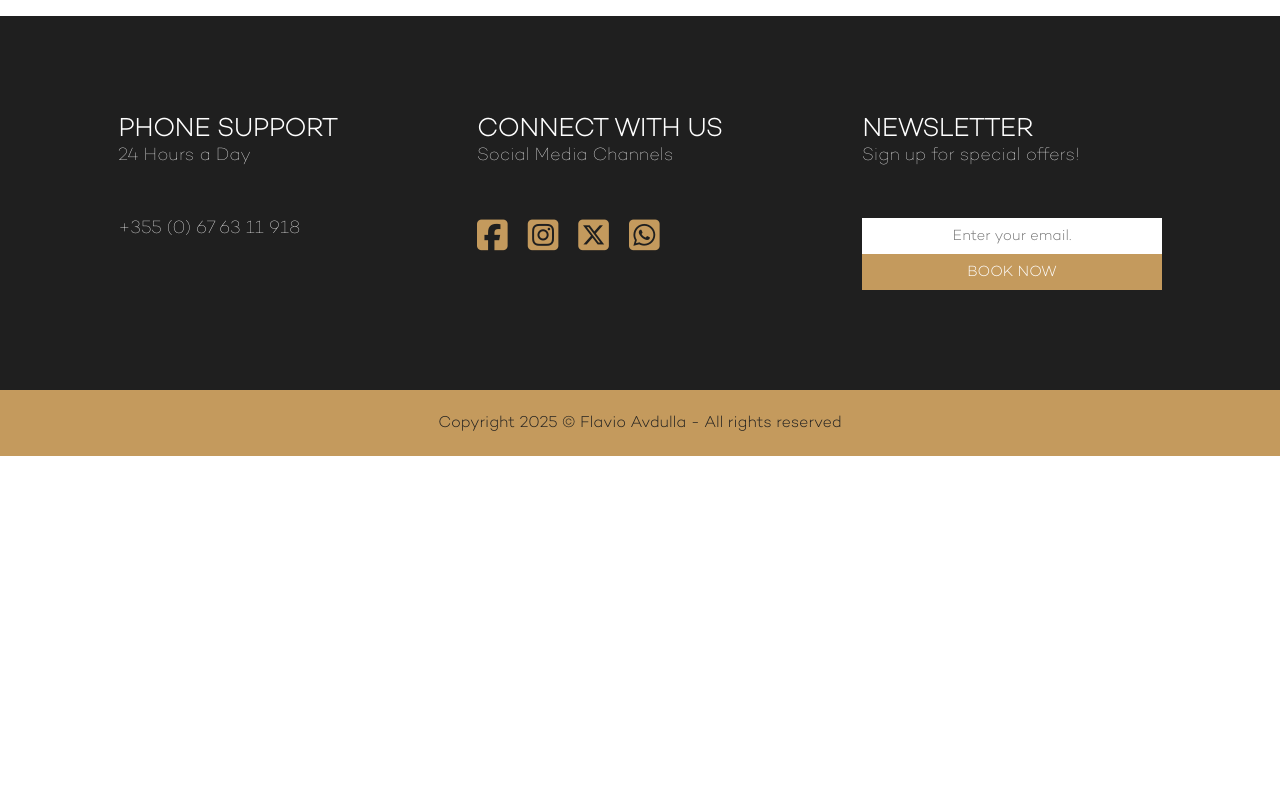
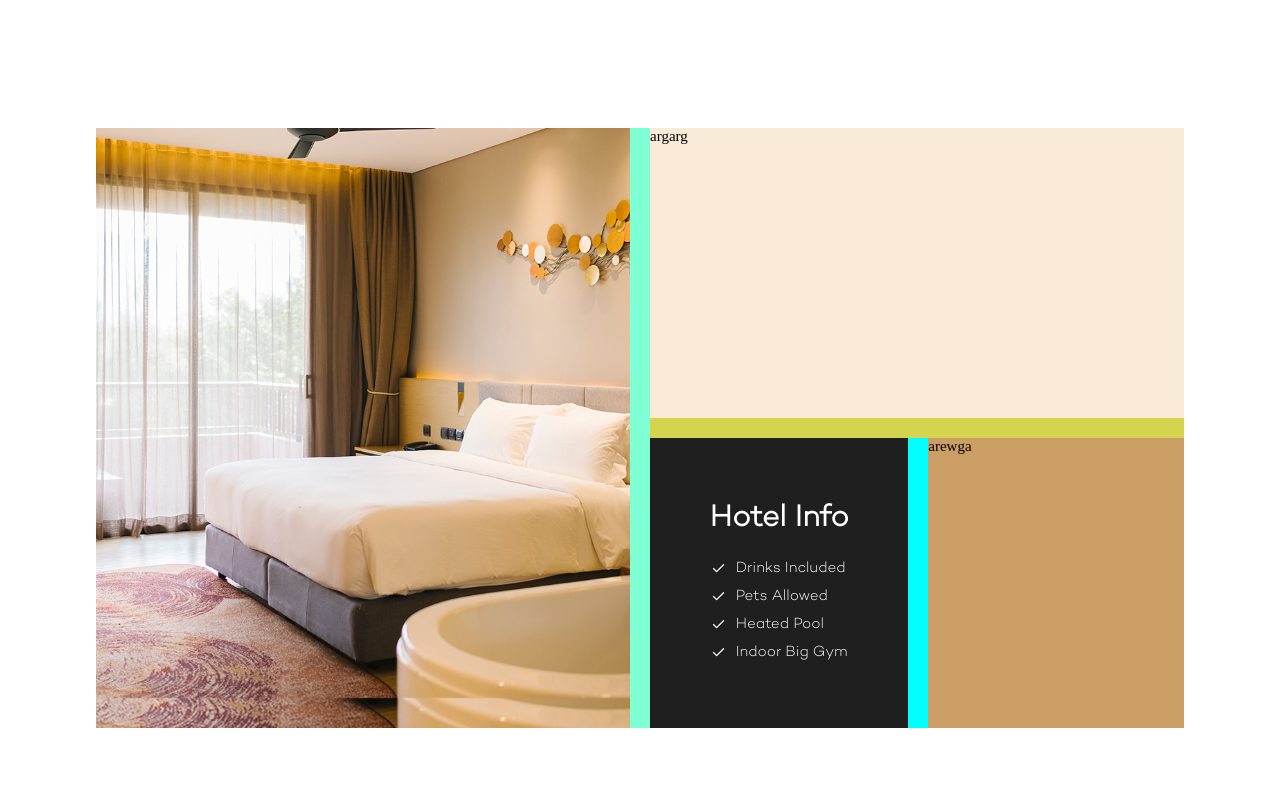
Before and after one commit to FlavioAvdulla/Hotel-Booking-System, a React (Vite) app in the folder FrontEnd/: page /gallery in a window 1280 px wide. Shown: the part 1140-1940 px from the top of the page. Before the commit the page ends 1596 px from the top, so only its background shows below. Built offline with nearby package versions, Linux system fonts and the light colour scheme.

Commit message:
web_update

```diff
--- a/FrontEnd/package.json
+++ b/FrontEnd/package.json
@@ -29,11 +29,14 @@
     "@types/react": "^18.3.12",
     "@types/react-dom": "^18.3.1",
     "@vitejs/plugin-react": "^4.3.4",
+    "autoprefixer": "^10.4.20",
     "eslint": "^9.15.0",
     "eslint-plugin-react": "^7.37.2",
     "eslint-plugin-react-hooks": "^5.0.0",
     "eslint-plugin-react-refresh": "^0.4.14",
     "globals": "^15.12.0",
+    "postcss": "^8.5.1",
+    "tailwindcss": "^4.0.0",
     "vite": "^6.0.1"
   }
 }
--- a/FrontEnd/src/components/Pages/Gallery/Gallery.css
+++ b/FrontEnd/src/components/Pages/Gallery/Gallery.css
@@ -6,7 +6,7 @@
     height: 100%
 }
 
-.gallery-container {
+.gallery-container-01 {
     width: 85%;
     margin: 100px auto 100px auto;
     /* background-color: rgb(237, 237, 237); */
@@ -22,8 +22,8 @@
 
 .gallery-title h1 {
     font-family: 'CamptonBook', sans-serif;
-    font-weight: 200;
-    font-size: 30px;
+    color: var(--gold-color);
+    font-size: 40px;
     margin: 0px 0px 20px 0px;
   }
 
@@ -61,7 +61,7 @@
 
 .gallery-section-01 img:hover {
     scale: 105%;
-    box-shadow: 0px 0px 15px rgba(0, 0, 0, 0.297);
+    box-shadow: 0px 0px 45px rgba(85, 38, 0, 0.697);
 }
 
 /* Modal */
@@ -88,3 +88,116 @@
     width: 100%;
     height: auto;
 }
+
+.arrow-right {
+    cursor: pointer;
+    color: white;
+    font-size: 40px;
+    margin: 0px 0px 0px 50px;
+}
+
+.arrow-left {
+    cursor: pointer;
+    color: white;
+    font-size: 40px;
+    margin: 0px 50px 0px 0px;
+}
+
+.gallery-container-02 {
+    display: flex;
+    width: 85%;
+    height: 600px;
+    margin: 100px auto 100px auto;
+    background-color: aliceblue;
+}
+
+.gallery-section-02 {
+    display: flex;
+    width: 100%;
+    height: 100%;
+    background-color: aquamarine;
+    gap: 20px;
+}
+
+.gallery-left {
+    display: flex;
+    width: 50%;
+    height: 100%;
+    align-items: center;
+    justify-content: center;
+    overflow: hidden;
+    background-color: rgb(193, 193, 122);
+}
+
+.gallery-left img {
+    height: 100%;
+}
+
+.gallery-right {
+    display: flex;
+    flex-direction: column;
+    width: 50%;
+    gap: 20px;
+    background-color: rgb(212, 212, 78);
+}
+
+.gallery-right-01 {
+    height: 50%;
+    background-color: antiquewhite;
+}
+
+.gallery-right-02 {
+    display: flex;
+    height: 50%;
+    background-color: aqua;
+    gap: 20px;
+}
+
+.gallery-right-02-a {
+    display: flex;
+    flex-direction: column;
+    width: 50%;
+    align-items: center;
+    justify-content: center;
+    padding: 30px;
+    gap: 20px;
+    background-color: var(--dark-grey);
+}
+
+.gallery-right-02-a h1 {
+    color: white;
+    font-size: 30px;
+    font-family: 'CamptonLight', sans-serif;
+}
+
+.gallery-right-02-b {
+    width: 50%;
+    background-color: rgb(202, 158, 100);
+}
+
+.info-details {
+    display: flex;
+    flex-direction: column;
+    gap: 5px;
+}
+
+.info-details-1,
+.info-details-2,
+.info-details-3,
+.info-details-4 {
+    display: flex;
+    gap: 10px;
+    align-items: center;
+}
+
+.check-icon {
+    color: white;
+    margin: 4px 0px 0px 0px;
+}
+
+.info-details-1 p,
+.info-details-2 p,
+.info-details-3 p,
+.info-details-4 p {
+    color: white;
+}
--- a/FrontEnd/src/components/Pages/Gallery/Gallery.jsx
+++ b/FrontEnd/src/components/Pages/Gallery/Gallery.jsx
@@ -13,37 +13,81 @@ import gallery_07 from "../../../assets/images/Gallery/gallery_07.jpg";
 import gallery_08 from "../../../assets/images/Gallery/gallery_08.jpg";
 import gallery_09 from "../../../assets/images/Gallery/gallery_09.jpg";
 import gallery_10 from "../../../assets/images/Gallery/gallery_10.jpg";
+import gallery_11 from "../../../assets/images/Gallery/gallery_11.jpg";
+
+// Icons
+import { SlArrowRight } from "react-icons/sl";
+import { SlArrowLeft } from "react-icons/sl";
+import { LuCheck } from "react-icons/lu";
+
+const images = [
+  gallery_01,
+  gallery_02,
+  gallery_03,
+  gallery_04,
+  gallery_05,
+  gallery_06,
+  gallery_07,
+  gallery_08,
+  gallery_09,
+  gallery_10,
+];
 
 // eslint-disable-next-line react/prop-types
-const Modal = ({ isOpen, src, onClose }) => {
+const Modal = ({ isOpen, currentIndex, onNext, onPrev, onClose }) => {
   if (!isOpen) return null;
 
   return (
     <div className="modal" onClick={onClose}>
-      <div className="modal-content">
-        <img src={src} alt="modal" />
+      <i
+        onClick={(e) => {
+          e.stopPropagation();
+          onPrev();
+        }}
+      >
+        <SlArrowLeft className="arrow-left" />
+      </i>
+      <div className="modal-content" onClick={(e) => e.stopPropagation()}>
+        <img src={images[currentIndex]} alt="modal" />
       </div>
+      <i
+        onClick={(e) => {
+          e.stopPropagation();
+          onNext();
+        }}
+      >
+        <SlArrowRight className="arrow-right" />
+      </i>
     </div>
   );
 };
 
 const Gallery = () => {
   const [isModalOpen, setIsModalOpen] = useState(false);
-  const [modalImageSrc, setModalImageSrc] = useState("");
+  const [currentIndex, setCurrentIndex] = useState(0);
 
-  const handleImageClick = (src) => {
-    setModalImageSrc(src);
+  const handleImageClick = (index) => {
+    setCurrentIndex(index);
     setIsModalOpen(true);
   };
 
   const closeModal = () => {
     setIsModalOpen(false);
-    setModalImageSrc("");
+  };
+
+  const goToNextImage = () => {
+    setCurrentIndex((prevIndex) => (prevIndex + 1) % images.length);
+  };
+
+  const goToPrevImage = () => {
+    setCurrentIndex(
+      (prevIndex) => (prevIndex - 1 + images.length) % images.length
+    );
   };
 
   return (
     <div className="gallery">
-      <div className="gallery-container">
+      <div className="gallery-container-01">
         <div className="gallery-title">
           <h1>Masonry Layout</h1>
           <p>
@@ -55,29 +99,117 @@ const Gallery = () => {
 
         <div className="gallery-photos">
           <div className="gallery-section-01">
-            <img src={gallery_01} alt="gallery_01" onClick={() => handleImageClick(gallery_01)} />
-            <img src={gallery_02} alt="gallery_02" onClick={() => handleImageClick(gallery_02)} />
+            <img
+              src={gallery_01}
+              alt="gallery_01"
+              onClick={() => handleImageClick(0)}
+            />
+            <img
+              src={gallery_02}
+              alt="gallery_02"
+              onClick={() => handleImageClick(1)}
+            />
           </div>
           <div className="gallery-section-01">
-            <img src={gallery_06} alt="gallery_06" onClick={() => handleImageClick(gallery_01)} />
-            <img src={gallery_03} alt="gallery_03" onClick={() => handleImageClick(gallery_01)} />
+            <img
+              src={gallery_06}
+              alt="gallery_06"
+              onClick={() => handleImageClick(5)}
+            />
+            <img
+              src={gallery_03}
+              alt="gallery_03"
+              onClick={() => handleImageClick(2)}
+            />
           </div>
           <div className="gallery-section-01">
-          <img src={gallery_08} alt="gallery_08" onClick={() => handleImageClick(gallery_02)} />
-          <img src={gallery_07} alt="gallery_07" onClick={() => handleImageClick(gallery_01)} />
+            <img
+              src={gallery_08}
+              alt="gallery_08"
+              onClick={() => handleImageClick(7)}
+            />
+            <img
+              src={gallery_07}
+              alt="gallery_07"
+              onClick={() => handleImageClick(6)}
+            />
           </div>
           <div className="gallery-section-01">
-            <img src={gallery_04} alt="gallery_04" onClick={() => handleImageClick(gallery_01)} />
-            <img src={gallery_05} alt="gallery_05" onClick={() => handleImageClick(gallery_01)} />
+            <img
+              src={gallery_04}
+              alt="gallery_04"
+              onClick={() => handleImageClick(3)}
+            />
+            <img
+              src={gallery_05}
+              alt="gallery_05"
+              onClick={() => handleImageClick(4)}
+            />
           </div>
           <div className="gallery-section-01">
-            <img src={gallery_10} alt="gallery_10" onClick={() => handleImageClick(gallery_01)} />
-            <img src={gallery_09} alt="gallery_09" onClick={() => handleImageClick(gallery_02)} />
+            <img
+              src={gallery_10}
+              alt="gallery_10"
+              onClick={() => handleImageClick(9)}
+            />
+            <img
+              src={gallery_09}
+              alt="gallery_09"
+              onClick={() => handleImageClick(8)}
+            />
           </div>
         </div>
       </div>
 
-      <Modal isOpen={isModalOpen} src={modalImageSrc} onClose={closeModal} />
+      <Modal
+        isOpen={isModalOpen}
+        currentIndex={currentIndex}
+        onNext={goToNextImage}
+        onPrev={goToPrevImage}
+        onClose={closeModal}
+      />
+      <div className="gallery-container-02">
+        <div className="gallery-section-02">
+          <div className="gallery-left">
+            <img src={gallery_11} alt="gallery_11" />
+          </div>
+          <div className="gallery-right">
+            <div className="gallery-right-01">argarg</div>
+            <div className="gallery-right-02">
+              <div className="gallery-right-02-a">
+                <h1>Hotel Info</h1>
+                <div className="info-details">
+                  <div className="info-details-1">
+                    <i>
+                      <LuCheck className="check-icon" />
+                    </i>
+                    <p>Drinks Included</p>
+                  </div>
+                  <div className="info-details-2">
+                    <i>
+                      <LuCheck className="check-icon" />
+                    </i>
+                    <p>Pets Allowed</p>
+                  </div>
+                  <div className="info-details-3">
+                    <i>
+                      <LuCheck className="check-icon" />
+                    </i>
+                    <p>Heated Pool</p>
+                  </div>
+                  <div className="info-details-4">
+                    <i>
+                      <LuCheck className="check-icon" />
+                    </i>
+                    <p>Indoor Big Gym</p>
+                  </div>
+                </div>
+              </div>
+              <div className="gallery-right-02-b">arewga</div>
+            </div>
+          </div>
+        </div>
+      </div>
     </div>
   );
 };
```
Also changed, not shown: FrontEnd/src/assets/images/Gallery/gallery_11.jpg (added), 1 other file (tests, documents, lock files or other folders).
